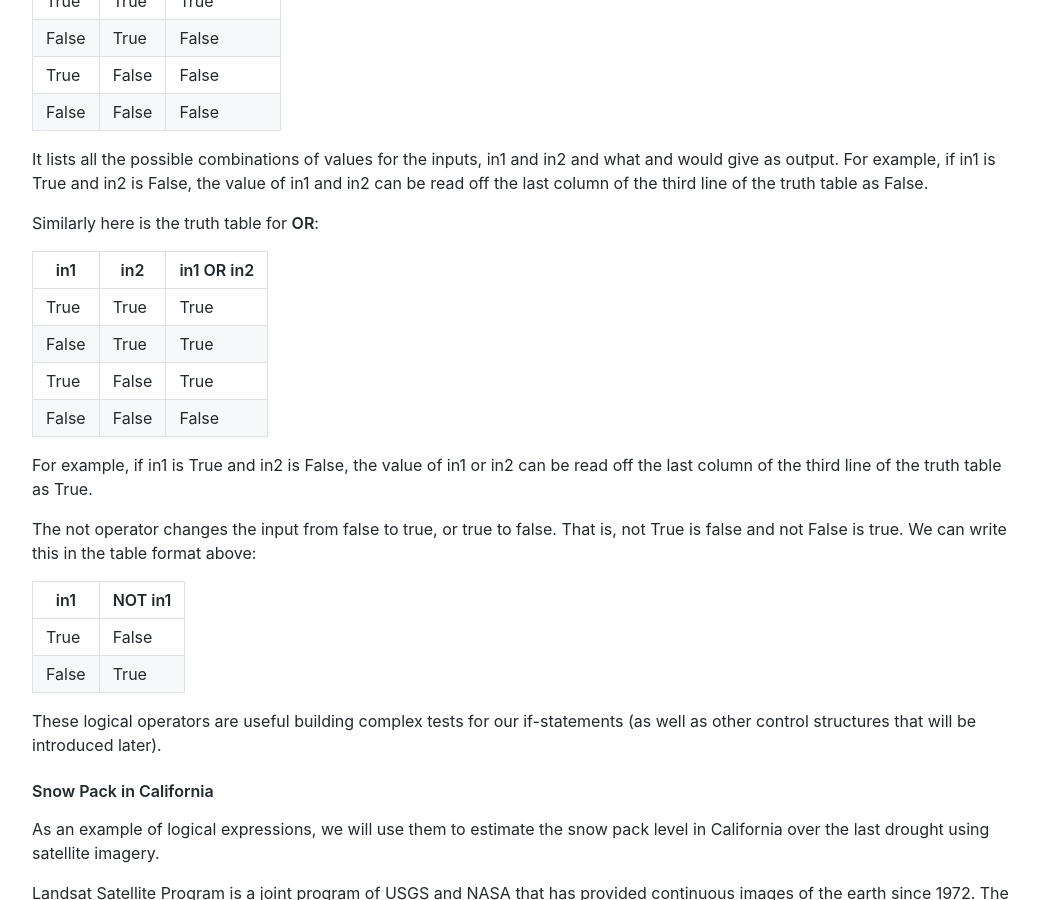
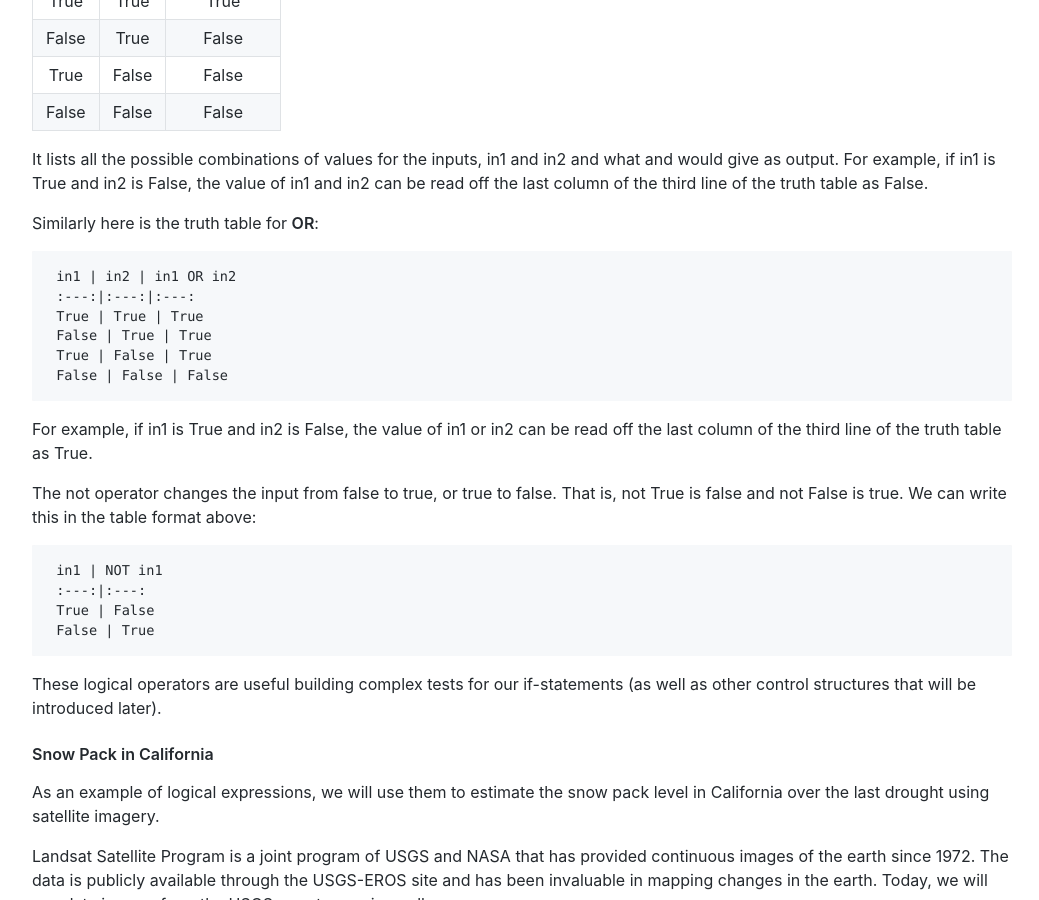
Before and after one commit to maryash/maryash.github.io, a Jekyll site: the page built from 127/lab_05.md, in a window 1280 px wide and 900 px high, scrolled down 757 px. Shown: the whole window, without its empty margins (118-1157 px from the left). Built offline with Jekyll 4.4.1, drawn with Linux system fonts in a browser that asks for light colours; comment, search, counter and statistics services are not loaded.

Commit message:
Update lab_05.md

```diff
--- a/127/lab_05.md
+++ b/127/lab_05.md
@@ -32,7 +32,7 @@ We can build up more complicated logical expressions using built-in operators, a
 For example, here is the truth table for the **AND** operator:
 
  in1 | in2 | in1 AND in2
- ---|---|---
+ :---:|:---:|:---:
  True | True | True
  False | True | False
  True | False | False
@@ -42,21 +42,21 @@ It lists all the possible combinations of values for the inputs, in1 and in2 and
 
 Similarly here is the truth table for **OR**:
 
- in1 | in2 | in1 OR in2
- ---|---|---
- True | True | True
- False | True | True
- True | False | True
- False | False | False
+	 in1 | in2 | in1 OR in2
+	 :---:|:---:|:---:
+	 True | True | True
+	 False | True | True
+	 True | False | True
+	 False | False | False
 
 For example, if in1 is True and in2 is False, the value of in1 or in2 can be read off the last column of the third line of the truth table as True.
 
 The not operator changes the input from false to true, or true to false. That is, not True is false and not False is true. We can write this in the table format above:
 
- in1 | NOT in1
- ---|---
- True | False
- False | True
+	 in1 | NOT in1
+	 :---:|:---:
+	 True | False
+	 False | True
 
 These logical operators are useful building complex tests for our if-statements (as well as other control structures that will be introduced later).
 
```
